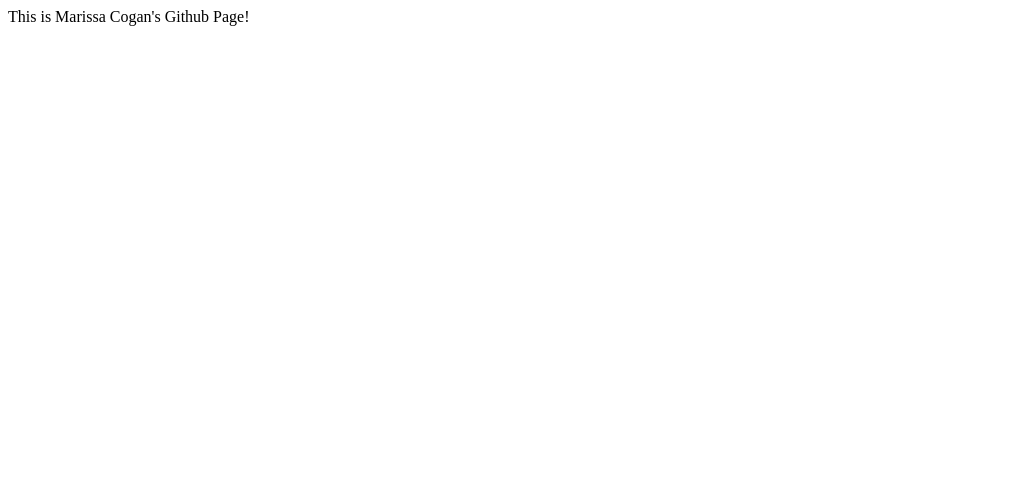
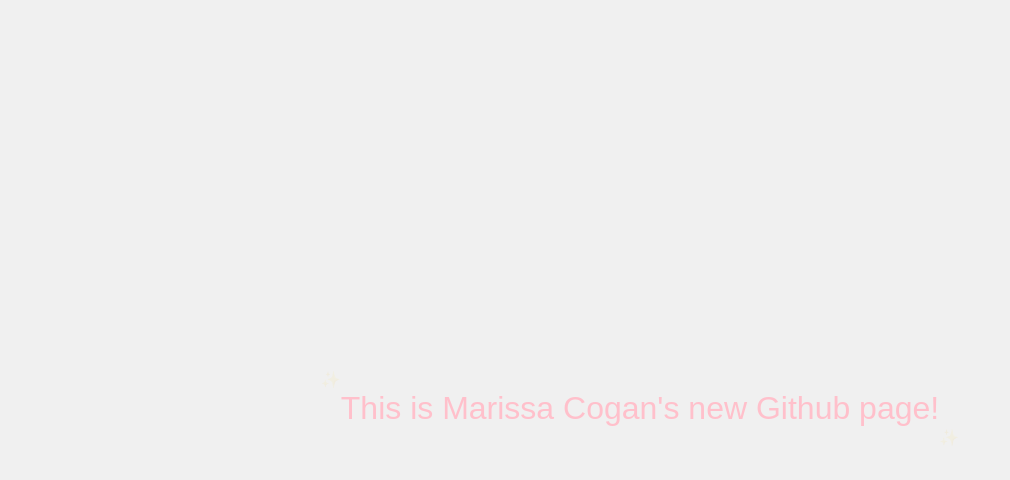
Before and after one commit to marissacogan/marissacogan.github.io, a plain HTML site: page index.html in a window 1280 px wide. Shown: the whole page, without its empty margins (0-1010 px from the left). Drawn offline with Linux system fonts and the light colour scheme.

Commit message:
Update index.html

```diff
--- a/index.html
+++ b/index.html
@@ -1 +1,47 @@
-This is Marissa Cogan's Github Page!
+<!DOCTYPE html>
+<html lang="en">
+<head>
+    <meta charset="UTF-8">
+    <meta name="viewport" content="width=device-width, initial-scale=1.0">
+    <title>Marissa Cogan's Github Page</title>
+    <style>
+        body {
+            display: flex;
+            justify-content: center;
+            align-items: center;
+            height: 100vh;
+            background-color: #f0f0f0;
+            font-family: Arial, sans-serif;
+            overflow: hidden;
+        }
+        .sparkle {
+            font-size: 2em;
+            color: pink;
+            position: relative;
+            text-align: center;
+        }
+        .sparkle::before, .sparkle::after {
+            content: '✨';
+            position: absolute;
+            font-size: 0.5em;
+            animation: sparkle 1.5s infinite;
+        }
+        .sparkle::before {
+            top: -20px;
+            left: -20px;
+        }
+        .sparkle::after {
+            bottom: -20px;
+            right: -20px;
+        }
+        @keyframes sparkle {
+            0% { opacity: 1; }
+            50% { opacity: 0; }
+            100% { opacity: 1; }
+        }
+    </style>
+</head>
+<body>
+    <div class="sparkle">This is Marissa Cogan's new Github page!</div>
+</body>
+</html>
```
